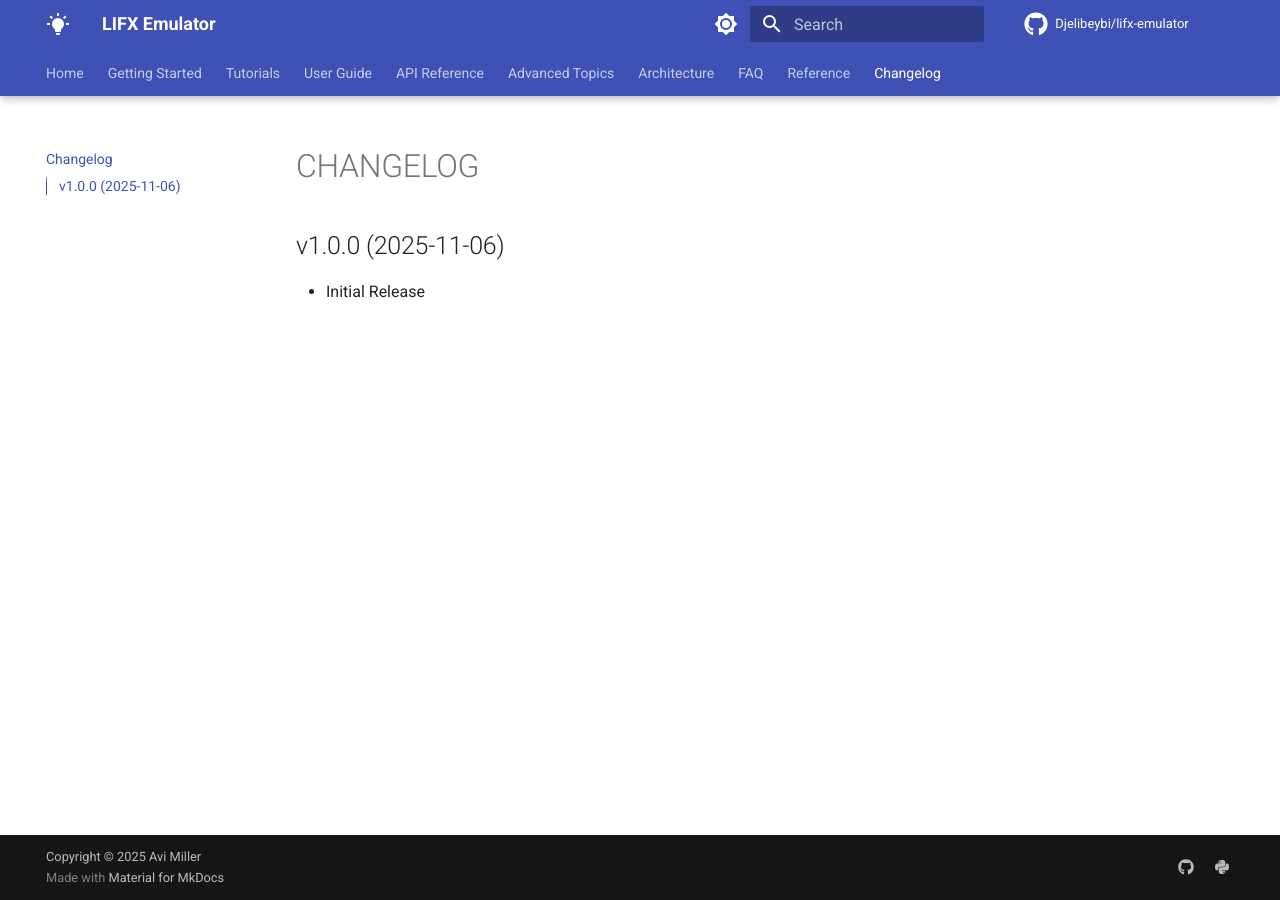
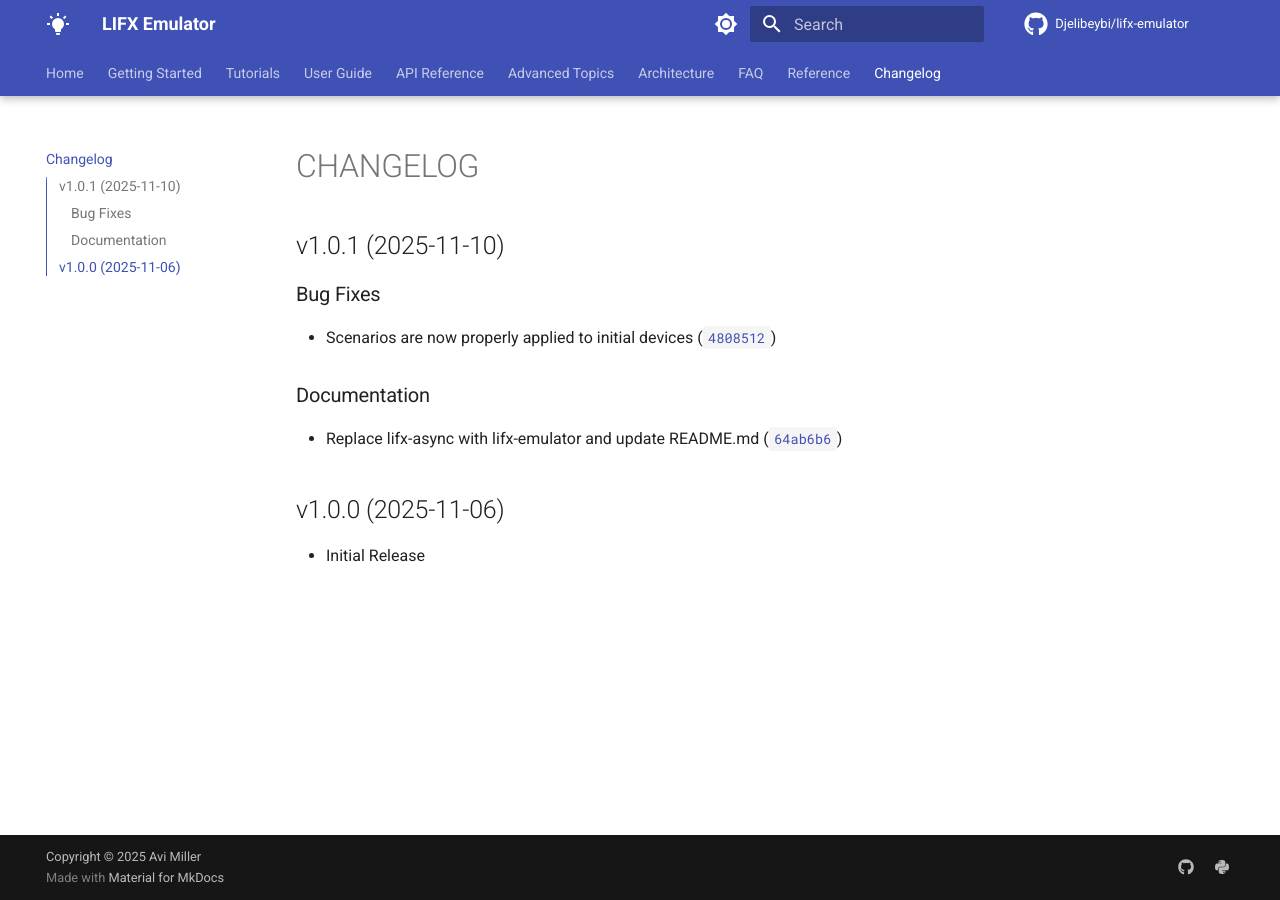
Before and after one commit to Djelibeybi/lifx-emulator, an MkDocs documentation site: the page built from docs/changelog.md, in a window 1280 px wide. Built offline with MkDocs 1.6.1 and Material for MkDocs 9.7.7, drawn with Linux system fonts in a browser that asks for light colours; comment, search, counter and statistics services are not loaded; the version menu is left out.

Commit message:
1.0.1
Automatically generated by python-semantic-release

```diff
--- a/docs/changelog.md
+++ b/docs/changelog.md
@@ -2,6 +2,19 @@
 
 <!-- version list -->
 
+## v1.0.1 (2025-11-10)
+
+### Bug Fixes
+
+- Scenarios are now properly applied to initial devices
+  ([`4808512`](https://github.com/Djelibeybi/lifx-emulator/commit/480851231dbfe6c01b215e3938fa8067c9864227))
+
+### Documentation
+
+- Replace lifx-async with lifx-emulator and update README.md
+  ([`64ab6b6`](https://github.com/Djelibeybi/lifx-emulator/commit/64ab6b62dae6422774d8dc72f8f8020f0b6bb705))
+
+
 ## v1.0.0 (2025-11-06)
 
 - Initial Release
--- a/pyproject.toml
+++ b/pyproject.toml
@@ -1,6 +1,6 @@
 [project]
 name = "lifx-emulator"
-version = "1.0.0"
+version = "1.0.1"
 description = "LIFX Emulator for testing LIFX LAN protocol libraries"
 readme = "README.md"
 requires-python = ">=3.11"
```
Also changed, not shown: 1 other file.
